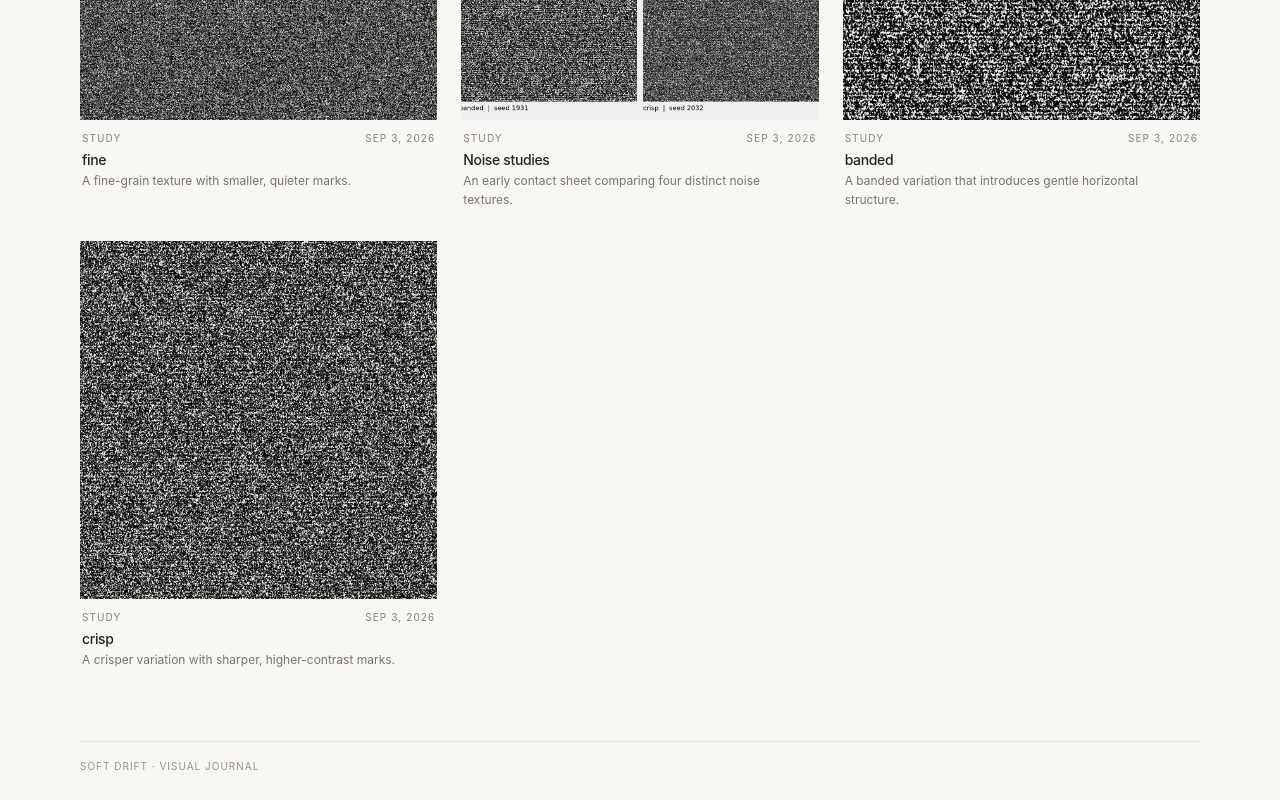
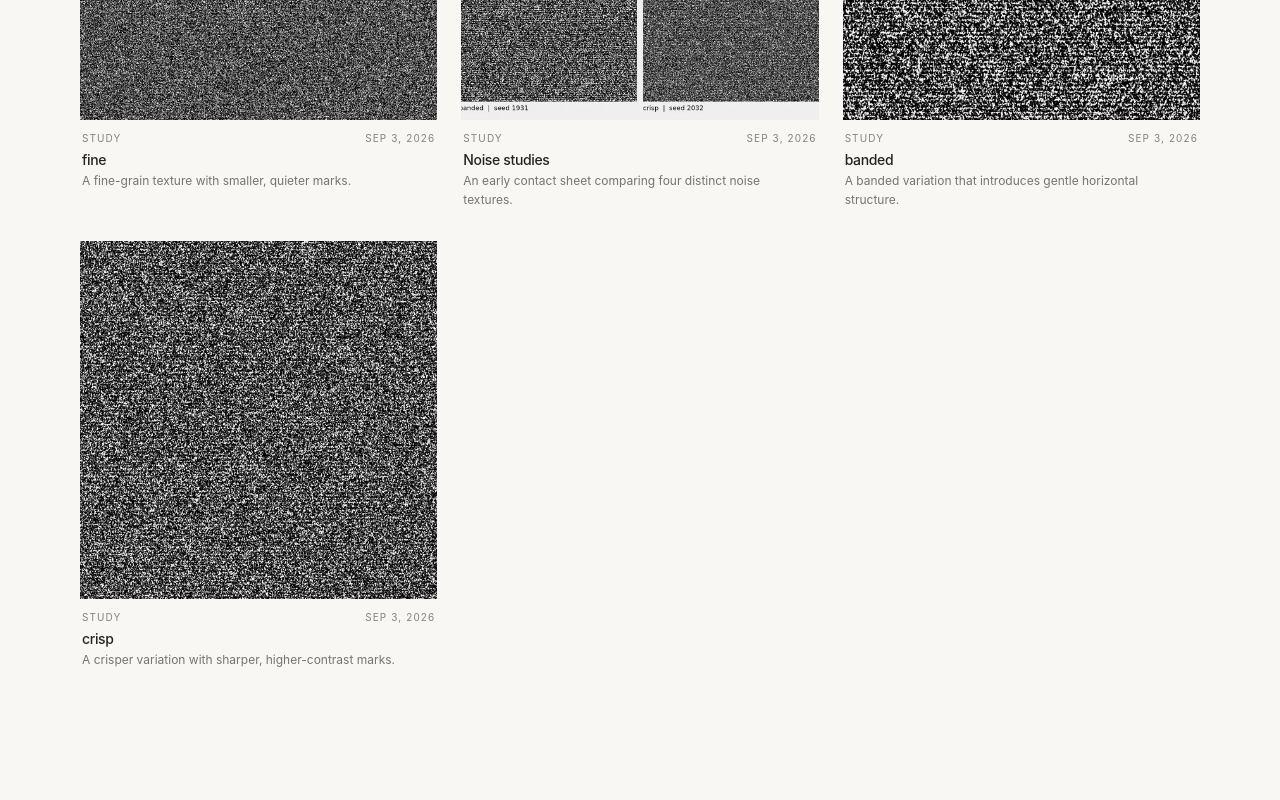
Before and after one commit to myazdani/myazdani.github.io, a website: page soft-drift-gallery/index.html in a window 1280 px wide. Shown: the part 4630-5430 px from the top of the page. After the commit the page ends 5371 px from the top, so only its background shows below. Drawn offline with Linux system fonts and the light colour scheme.

Commit message:
Remove gallery footer

```diff
--- a/soft-drift-gallery/index.html
+++ b/soft-drift-gallery/index.html
@@ -58,7 +58,6 @@
       <div class="intro"><p>Monochrome studies in texture, density &amp; chance.</p></div>
       <section class="grid" id="gallery" aria-label="Artwork gallery"></section>
     </main>
-    <footer>Soft Drift · visual journal</footer>
   </div>
   <dialog id="viewer" aria-label="Artwork detail">
     <div class="lightbox">
```
